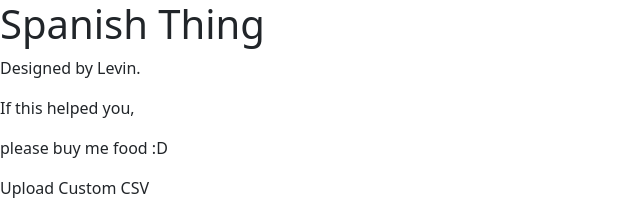
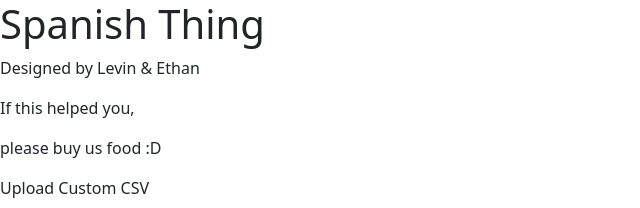
Before and after one commit to appleplectic/spanish-test, a website with bundled scripts: page src/index.html in a window 1280 px wide. Shown: the top 208 px of the page, 0-640 px from the left. Built offline with nearby package versions, Linux system fonts and the light colour scheme; files whose address does not match are found by name.

Commit message:
Credit Ethan for help

```diff
--- a/src/index.html
+++ b/src/index.html
@@ -11,9 +11,9 @@
 <body>
 <h1>Spanish Thing</h1>
 <div class="top-right">
-    <p>Designed by Levin.</p>
+    <p>Designed by Levin & Ethan</p>
     <p class="no-padding-after">If this helped you,</p>
-    <p class="no-padding-after">please buy me food :D</p>
+    <p class="no-padding-after">please buy us food :D</p>
 </div>
 <div class="spacer-1"></div>
 
```
